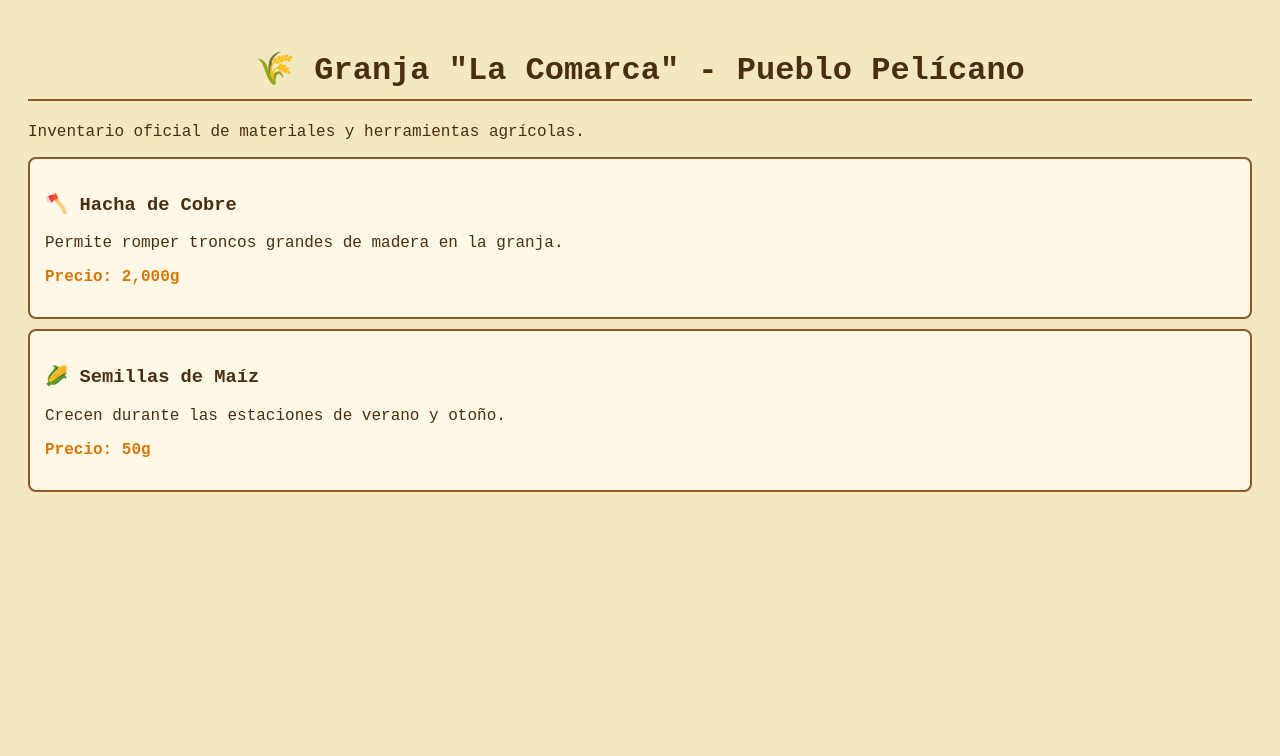
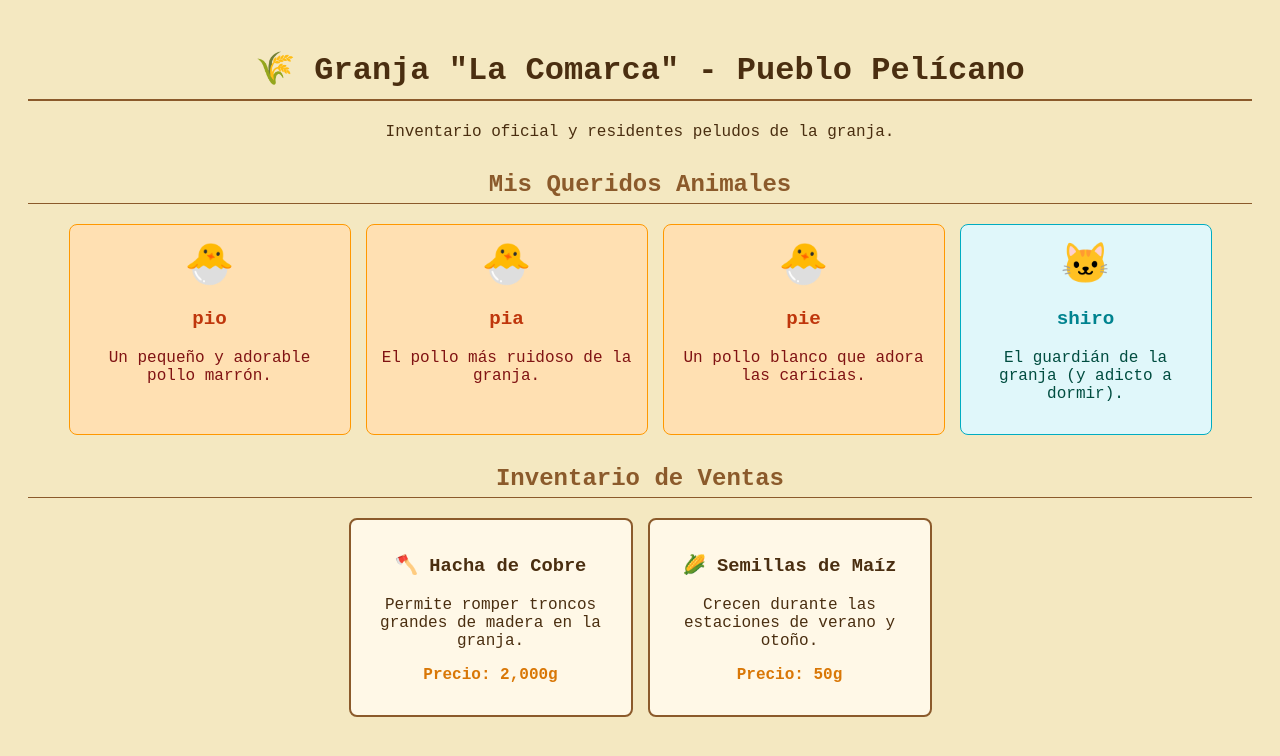
Before and after one commit to Nachetav/StardewValley, a plain HTML site: page index.html in a window 1280 px wide. Drawn offline with Linux system fonts and the light colour scheme.

Commit message:
Update index.html

```diff
--- a/index.html
+++ b/index.html
@@ -2,18 +2,70 @@
 <html lang="es">
 <head>
     <meta charset="UTF-8">
-    <title>Granja La Comarca - Inventario</title>
+    <title>Granja La Comarca - Inventario y Animales</title>
     <style>
         body { font-family: 'Courier New', monospace; background-color: #f4e8c1; color: #4a2e10; padding: 20px; }
         h1 { text-align: center; border-bottom: 2px solid #8b5a2b; padding-bottom: 10px; }
-        .item-card { background: #fff8e7; border: 2px solid #8b5a2b; padding: 15px; margin: 10px 0; border-radius: 8px; }
+
+        .section-header { text-align: center; color: #8b5a2b; margin-top: 30px; border-bottom: 1px solid #8b5a2b; padding-bottom: 5px; }
+
+        .product-list, .animal-list { display: flex; flex-wrap: wrap; justify-content: center; gap: 15px; }
+
+        .item-card, .animal-card { background: #fff8e7; border: 2px solid #8b5a2b; padding: 15px; border-radius: 8px; width: 250px; text-align: center; }
+
+        /* Diferencia visual para los animales (un tono más cálido) */
+        .animal-card { background: #ffe0b2; border: 1px solid #ff9800; color: #801313;}
         .precio { color: #d97706; font-weight: bold; }
+        .animal-title { font-weight: bold; font-size: 1.2em; color: #bf360c; }
+        .animal-icon { font-size: 2.5em; margin-bottom: 5px; }
+
+        /* Estilo especial para el gato */
+        .gato-card { background: #e0f7fa; border: 1px solid #00acc1; color: #004d40; width: 220px;}
+        .gato-title { font-weight: bold; font-size: 1.2em; color: #00838f; }
+
     </style>
 </head>
 <body>
     <h1>🌾 Granja "La Comarca" - Pueblo Pelícano</h1>
-    <p>Inventario oficial de materiales y herramientas agrícolas.</p>
+    <p style="text-align: center;">Inventario oficial y residentes peludos de la granja.</p>
 
+    <!-- Sección de Animales: ¡Aquí están pio, pia, pie y shiro! -->
+    <h2 class="section-header">Mis Queridos Animales</h2>
+    <div class="animal-list">
+
+        <!-- Un Pollo -->
+        <div class="animal-card">
+            <div class="animal-icon">🐣</div>
+            <p class="animal-title">pio</p>
+            <p>Un pequeño y adorable pollo marrón.</p>
+        </div>
+
+        <!-- Otro Pollo -->
+        <div class="animal-card">
+            <div class="animal-icon">🐣</div>
+            <p class="animal-title">pia</p>
+            <p>El pollo más ruidoso de la granja.</p>
+        </div>
+
+        <!-- El Tercer Pollo -->
+        <div class="animal-card">
+            <div class="animal-icon">🐣</div>
+            <p class="animal-title">pie</p>
+            <p>Un pollo blanco que adora las caricias.</p>
+        </div>
+
+        <!-- El Gato en su propia tarjeta y estilo -->
+        <div class="animal-card gato-card">
+            <div class="animal-icon">🐱</div>
+            <p class="gato-title">shiro</p>
+            <p>El guardián de la granja (y adicto a dormir).</p>
+        </div>
+
+    </div>
+
+    <!-- Sección de Inventario -->
+    <h2 class="section-header">Inventario de Ventas</h2>
+    <div class="product-list">
         <div class="item-card">
             <h3>🪓 Hacha de Cobre</h3>
             <p>Permite romper troncos grandes de madera en la granja.</p>
@@ -25,5 +77,7 @@
             <p>Crecen durante las estaciones de verano y otoño.</p>
             <p class="precio">Precio: 50g</p>
         </div>
+    </div>
+
 </body>
 </html>
```
Lines whose indentation alone changed are shown as unchanged.
